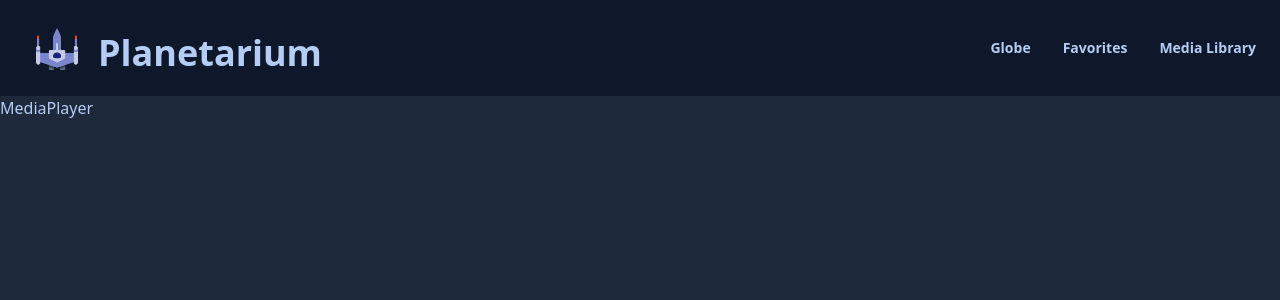
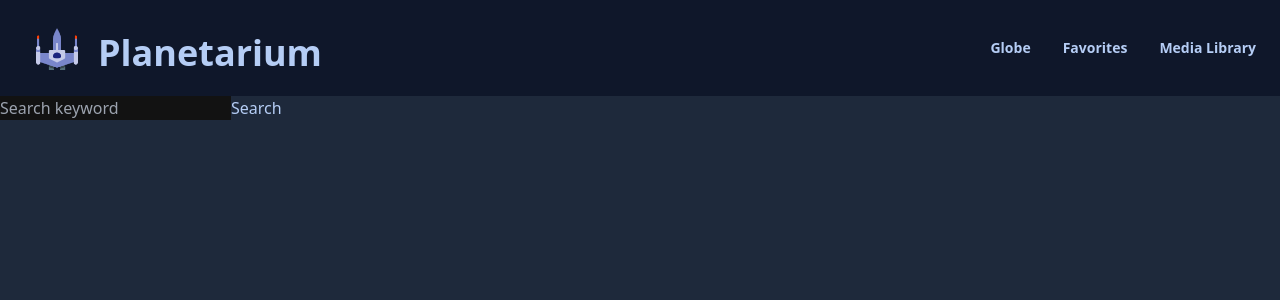
Before and after one commit to nprasad2077/nasa_capstone, a React (Vite) app: page /media in a window 1280 px wide. Shown: the top 300 px of the page. Built offline with nearby package versions, Linux system fonts and the light colour scheme.

Commit message:
media player base

```diff
--- a/src/components/MediaPlayer.jsx
+++ b/src/components/MediaPlayer.jsx
@@ -1,9 +1,82 @@
-import React from 'react'
+import React, { useState } from "react";
+import axios from "axios";
+
+const API_SEARCH_ENDPOINT = "https://images-api.nasa.gov/search";
 
 const MediaPlayer = () => {
+  const [keyword, setKeyword] = useState("");
+  const [mediaList, setMediaList] = useState([]);
+  const [selectedMediaUrl, setSelectedMediaUrl] = useState(null);
+  const [isLoading, setIsLoading] = useState(false);
+  const [error, setError] = useState(null);
+
+  const handleInputChange = (e) => {
+    setKeyword(e.target.value);
+  };
+
+  const fetchMediaFile = async (collectionUrl) => {
+    try {
+      const result = await axios.get(collectionUrl);
+      if (Array.isArray(result.data)) {
+        setSelectedMediaUrl(result.data[0]); // Assuming the first item is the media file.
+      } else {
+        setError("Unexpected data structure in collection.json");
+      }
+    } catch (err) {
+      setError(`Error fetching media file: ${err}`);
+    }
+  };
+
+  const handleImageClick = (collectionUrl) => {
+    fetchMediaFile(collectionUrl);
+  };
+
+  const handleSearch = async () => {
+    setIsLoading(true);
+    setError(null);
+    try {
+      const result = await axios.get(`${API_SEARCH_ENDPOINT}?q=${keyword}&media_type=video&page_size=5`);
+      if (result.data && result.data.collection && result.data.collection.items) {
+        setMediaList(result.data.collection.items);
+      } else {
+        setError("No media found");
+      }
+    } catch (err) {
+      setError(`Search error: ${err}`);
+    } finally {
+      setIsLoading(false);
+    }
+  };
+
   return (
-    <div>MediaPlayer</div>
-  )
-}
+    <div>
+      <input
+        type="text"
+        value={keyword}
+        onChange={handleInputChange}
+        placeholder="Search keyword"
+      />
+      <button onClick={handleSearch}>Search</button>
+      {isLoading && <p>Loading...</p>}
+      {error && <p>Error: {error}</p>}
+      <div className="gallery">
+        {mediaList.map((item, index) => (
+          <img
+            key={index}
+            src={item.links[0].href} // Assuming the first link is the preview image.
+            alt="preview"
+            onClick={() => handleImageClick(item.href)}
+          />
+        ))}
+      </div>
+      {selectedMediaUrl && (
+        <video controls width="300">
+          <source src={selectedMediaUrl} type="video/mp4" />
+          Your browser does not support the video tag.
+        </video>
+      )}
+    </div>
+  );
+};
 
-export default MediaPlayer
+export default MediaPlayer;
```
